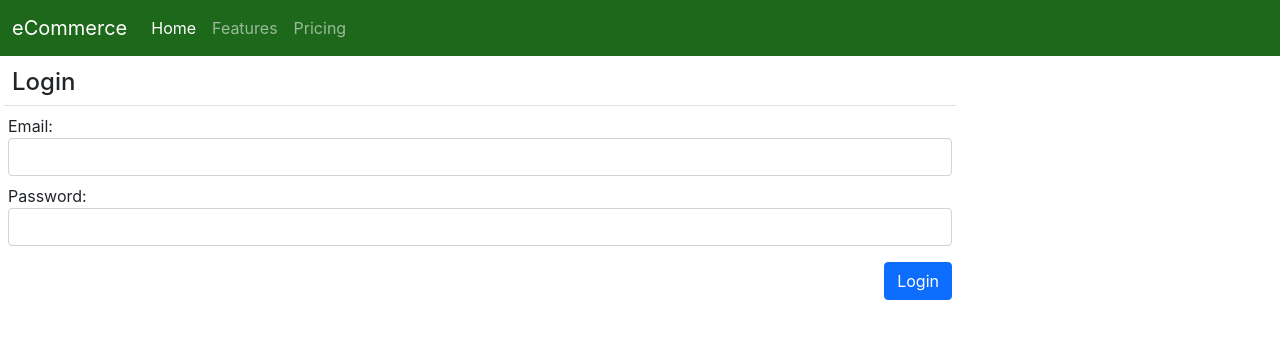
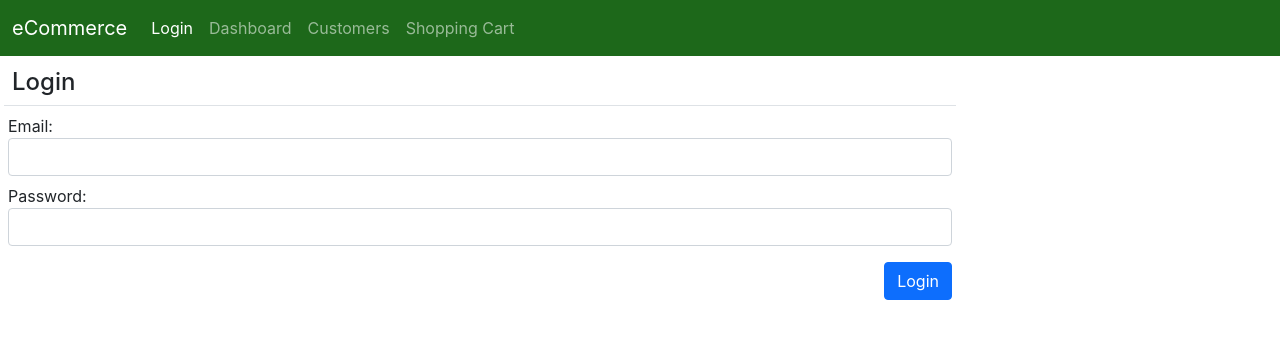
Before and after one commit to Marshnme/class-component-practice, a React (Create React App) app: page / in a window 1280 px wide. Shown: the top 338 px of the page. Built offline with nearby package versions, Linux system fonts and the light colour scheme.

Commit message:
added Links to each component

```diff
--- a/src/NavBar.js
+++ b/src/NavBar.js
@@ -1,4 +1,5 @@
 import React,{ Component } from "react";
+import {Link} from "react-router-dom";
 
 class NavBar extends Component{
     render(){
@@ -13,13 +14,16 @@ class NavBar extends Component{
     <div className="collapse navbar-collapse" id="navbarNavDropdown">
       <ul className="navbar-nav">
         <li className="nav-item">
-          <a className="nav-link active" aria-current="page" href="/#">Home</a>
+          <Link to="/"className="nav-link active" aria-current="page">Login</Link>
         </li>
         <li className="nav-item">
-          <a className="nav-link" href="/#">Features</a>
+          <Link to="/dashboard" className="nav-link">Dashboard</Link>
         </li>
         <li className="nav-item">
-          <a className="nav-link" href="/#">Pricing</a>
+          <Link to="/customers" className="nav-link">Customers</Link>
+        </li>
+        <li className="nav-item">
+          <Link to="/cart" className="nav-link">Shopping Cart</Link>
         </li>
       </ul>
     </div>
```
